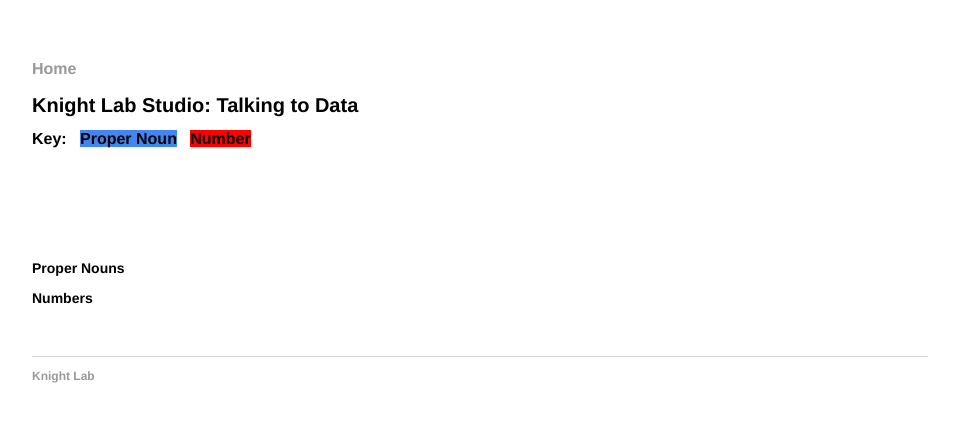
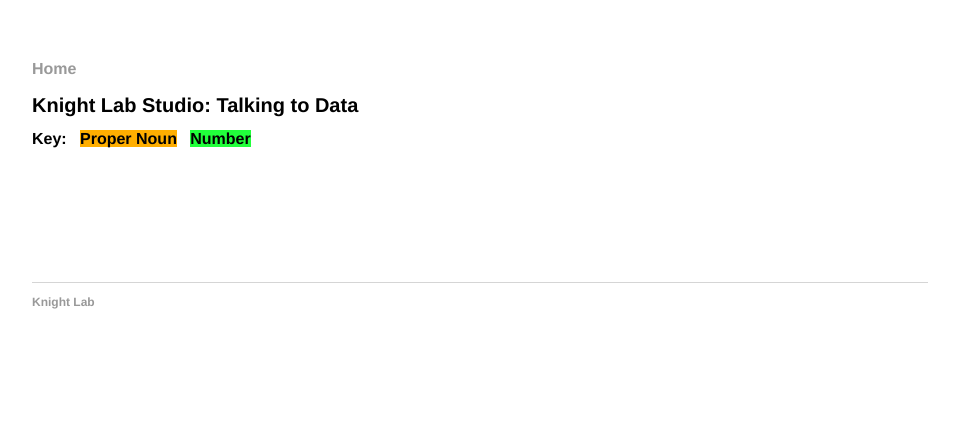
Before and after one commit to NUKnightLab/studio-talk-to-data, a Flask app: template front-end/templates/uploaded.html in a window 1280 px wide. Shown: the top 422 px of the page, without its empty margins (160-1119 px from the left). Run offline with Flask 2, Linux system fonts and the light colour scheme; the template is opened without the code that fills it, so the values that code supplies are empty.

Commit message:
reformat templates

```diff
--- a/front-end/app.py
+++ b/front-end/app.py
@@ -25,6 +25,15 @@ def color():
             self.number = number
             self.token = token
 
+    class fact_obj():
+        def __init__(self, name, list):
+            self.name = name
+            self.tokens = list
+
+    class fact_list():
+        def __init__(self, types):
+            self.type = types
+
     if request.method == 'POST':
         #try:
         #get uploaded file
@@ -41,8 +50,8 @@ def color():
         token = ''
         color_code = 0
 
-        nouns_count = 1
-        numbers_count = 1
+        nouns_count = 0
+        numbers_count = 0
 
         #iterate through token, tag pairs
         for i in range(len(tagged)):
@@ -58,7 +67,7 @@ def color():
                         token += ' '
                     continue
                 tokens.append(token_obj(token, color_code))
-                nouns.append(token_list(token, nouns_count))
+                nouns.append(token_list(token, nouns_count % 5))
                 nouns_count += 1
                 token = ''
                 color_code = 0
@@ -67,7 +76,7 @@ def color():
             elif "CD" == tag:
                 color_code = 2
                 tokens.append(token_obj(token, color_code))
-                numbers.append(token_list(token, numbers_count))
+                numbers.append(token_list(token, numbers_count % 5))
                 numbers_count += 1
                 token = ''
                 color_code = 0
@@ -78,15 +87,17 @@ def color():
                     continue;
                 tokens.append(token_obj(token, color_code))
                 if color_code == 1:
-                    nouns.append(token_list(token, nouns_count))
+                    nouns.append(token_list(token, nouns_count % 5))
                     nouns_count += 1
                 elif color_code == 2:
-                    numbers.append(token_list(token, numbers_count))
-                    numberss_count += 1
+                    numbers.append(token_list(token, numbers_count % 5))
+                    numbers_count += 1
                 token = ''
                 color_code = 0
 
-        return render_template('uploaded.html', tokenized=tokens, nouns=nouns, numbers=numbers)
+        facts = [fact_obj("Proper Nouns", nouns), fact_obj("Numbers", numbers)]
+
+        return render_template('uploaded.html', tokenized=tokens, facts=facts)
         #except:
         #    return render_template('error.html')
     else:
--- a/front-end/static/main.css
+++ b/front-end/static/main.css
@@ -50,3 +50,16 @@ ul.posts li {
     list-style: none;
     font-size: 12px;
 }
+
+table {
+  table-layout: fixed;
+  width: 100%;
+  border: 1px solid black;
+  text-align: center;
+}
+
+td {
+  text-align: center;
+  font-size: 12px;
+  height: 16px;
+}
--- a/front-end/templates/uploaded.html
+++ b/front-end/templates/uploaded.html
@@ -12,8 +12,8 @@
 <div>
     <h1>Knight Lab Studio: Talking to Data</h1>
 
-    <h2> Key: &nbsp&nbsp<span style="background-color:#4286f4">Proper Noun</span>
-        &nbsp&nbsp<span style="background-color:#ff0000">Number</span></h2>
+    <h2> Key: &nbsp&nbsp<span style="background-color:#ffae00">Proper Noun</span>
+        &nbsp&nbsp<span style="background-color:#21ff3b">Number</span></h2>
 
     <br></br>
 
@@ -22,9 +22,9 @@
             {% if token.type == 0 %}
                 {{token.text}}
             {% elif token.type == 1 %}
-                <span style="background-color:#4286f4">{{token.text}}</span>
+                <span style="background-color:#ffae00">{{token.text}}</span>
             {% elif token.type == 2 %}
-                <span style="background-color:#ff0000">{{token.text}}</span>
+                <span style="background-color:#21ff3b">{{token.text}}</span>
             {% elif token.type == 3 %}
                 <span style="background-color:#19ff00">{{token.text}}</span>
             {% endif %}
@@ -38,20 +38,21 @@
 {% block extra %}
 <div>
     <br></br>
-    <h3>Proper Nouns</h3>
-    <p>
-
-    {% for token in nouns %}
-        {{token.number}}.&nbsp&nbsp&nbsp{{token.token}}&nbsp&nbsp&nbsp&nbsp&nbsp
-    {% endfor %}
-
-    </p>
-    <h3>Numbers</h3>
-
-    {% for token in numbers %}
-        <p>{{token.number}}.&nbsp&nbsp&nbsp{{token.token}}</p>
+    {% for type in facts %}
+        <h3>{{type.name}}</h3>
+        <table>
+        {% for token in type.tokens %}
+            {% if token.number == 0 %}
+            <tr>
+            {% endif %}
+            <td>{{token.token}}</td>
+            {% if token.number == 4 %}
+            </tr>
+            {% endif %}
+        {% endfor %}
+        </tr>
+        </table>
     {% endfor %}
     <br></br>
 </div>
-
 {% endblock %}
```
